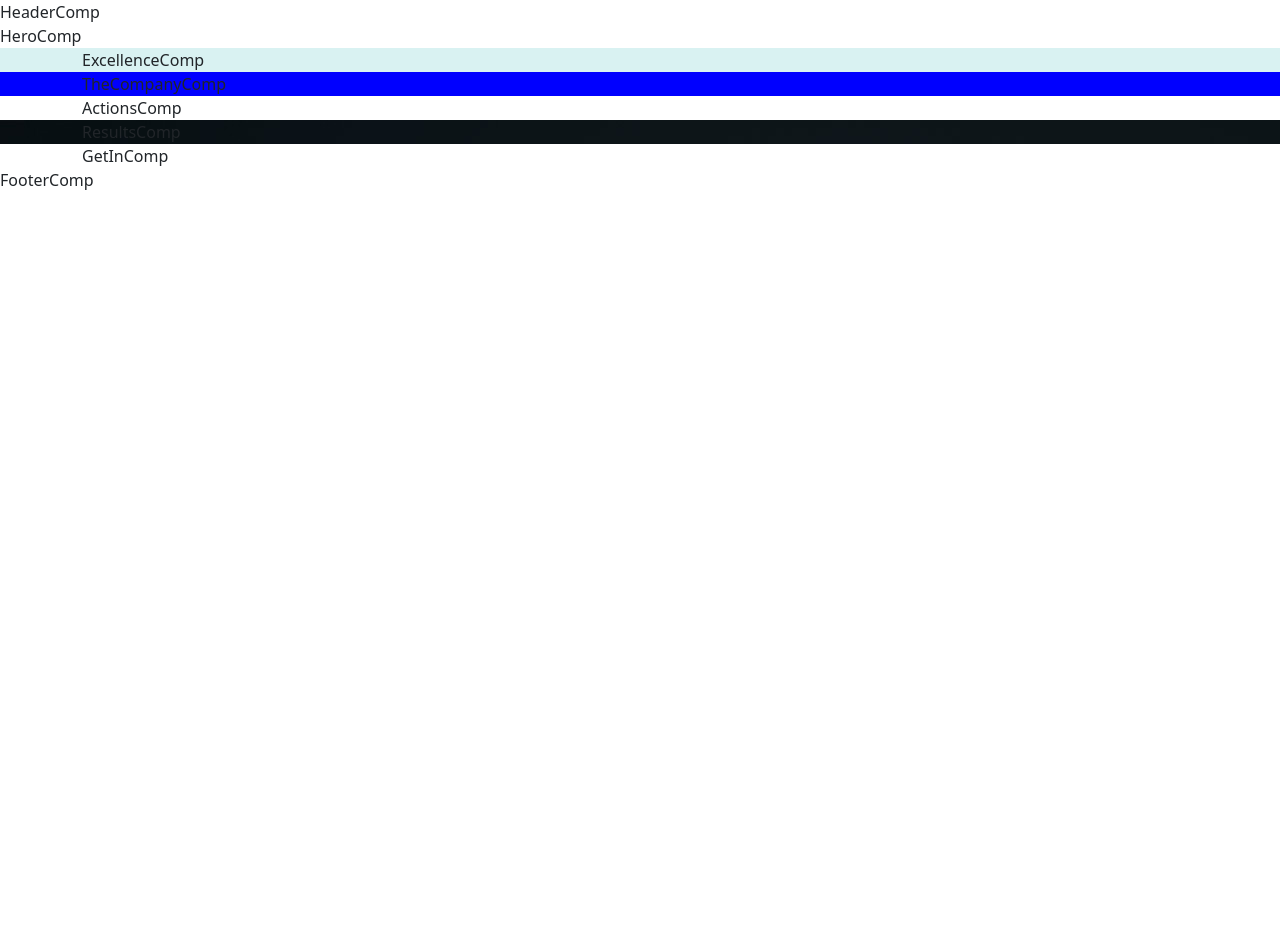
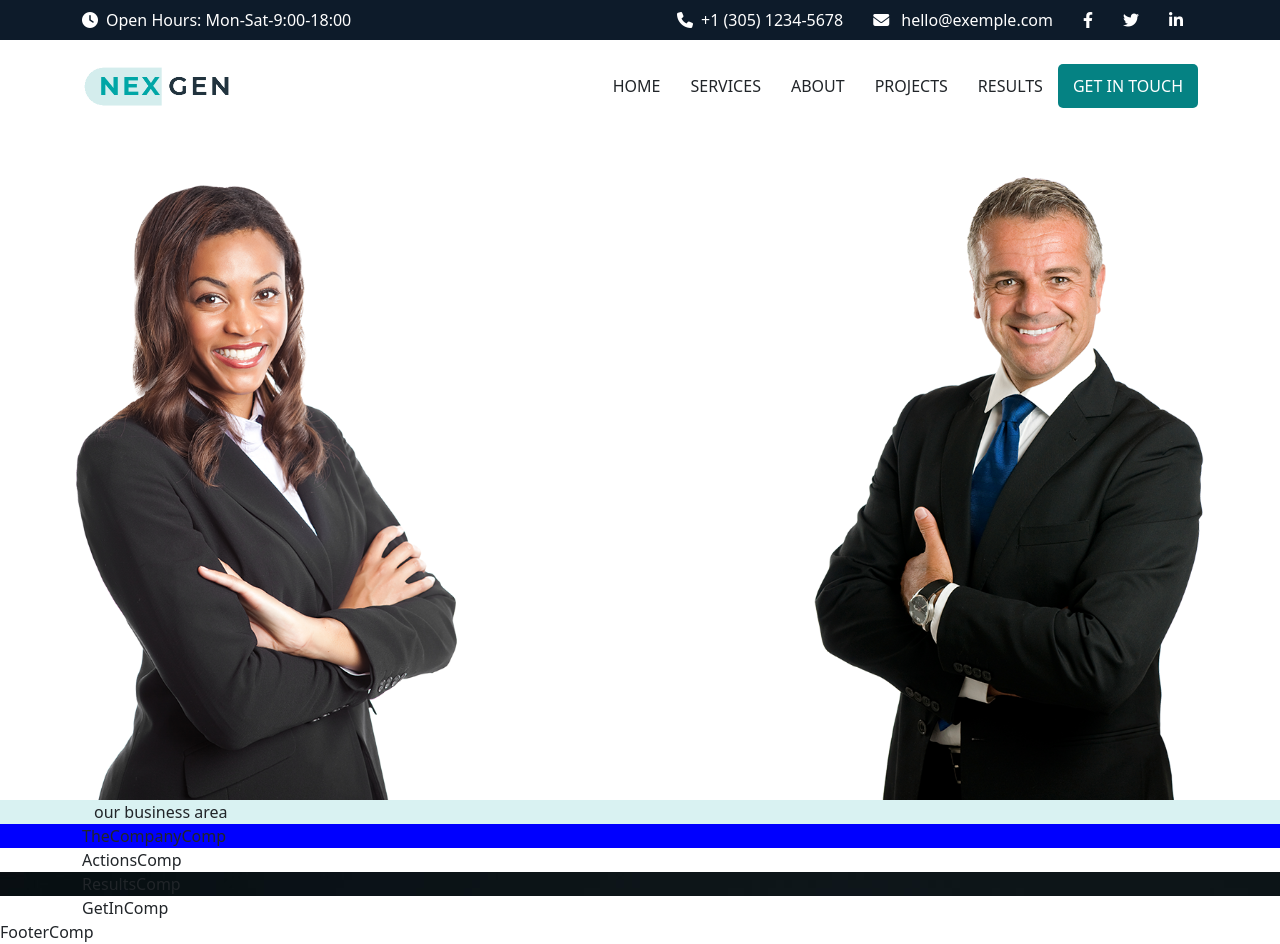
Before and after one commit to MatteoTuveri/proj-html-vuejs, a Vue app: page / in a window 1280 px wide. Before the commit the page ends 800 px from the top, so only its background shows below. Built offline with nearby package versions, Linux system fonts and the light colour scheme.

Commit message:
Add header and jumbotron

```diff
--- a/src/App.vue
+++ b/src/App.vue
@@ -1,11 +1,12 @@
 <template>
-  <header>
-    <!-- navigation -->
-    <HeaderComp />
+  <header><!-- navigation -->
+    <div class="container py-2">
+      <HeaderComp />
+    </div>
   </header>
   <main>
     <div id="hero" class=""> <!-- hero -->
-      <HeroComp />
+      <HeroComp  />
     </div>
     <div id="excellence" class=""> <!-- cards excellence in services -->
       <div class="container">
@@ -79,4 +80,8 @@ export default {
 #get-in{
   background-color: $secondary-bg-font;
 }
+header{
+  background-color: $primary-font ;
+  height: 5vh;
+}
 </style>
--- a/src/components/ExcellenceComp.vue
+++ b/src/components/ExcellenceComp.vue
@@ -1,6 +1,24 @@
 <template>
-    <div>
-        ExcellenceComp
+    <div class="container">
+        <div>
+            <div>
+                our business area
+            </div>
+            <div>
+
+            </div>
+            <div>
+                <div>
+
+                </div>
+                <div>
+
+                </div>
+            </div>
+        </div>
+        <div>
+
+        </div>
     </div>
 </template>
 <script>
--- a/src/components/HeaderComp.vue
+++ b/src/components/HeaderComp.vue
@@ -1,6 +1,28 @@
 <template>
-    <div>
-        HeaderComp
+    <div class="d-flex justify-content-between text-white">
+        <div>
+            <i class="fa-solid fa-clock me-2"></i>
+            <span>Open Hours: Mon-Sat-9:00-18:00</span>
+        </div>
+        <ul class="d-flex mb-0">
+            <li>
+                <i class="fa-solid fa-phone me-2"></i>
+                <span>+1 (305) 1234-5678</span>
+            </li>
+            <li>
+                <i class="fa-solid fa-envelope me-2"></i>
+                hello@exemple.com
+            </li>
+            <li>
+                <i class="fa-brands fa-facebook-f"></i>
+            </li>
+            <li>
+                <i class="fa-brands fa-twitter"></i>
+            </li>
+            <li>
+                <i class="fa-brands fa-linkedin-in"></i>
+            </li>
+        </ul>
     </div>
 </template>
 <script>
@@ -13,4 +35,11 @@ export default {
     }
 }
 </script>
-<style lang="scss" scoped></style>
+<style lang="scss" scoped>
+ul{
+    list-style: none;
+    li{
+        margin: 0px 15px;
+    }
+}
+</style>
--- a/src/components/HeroComp.vue
+++ b/src/components/HeroComp.vue
@@ -1,16 +1,46 @@
 <template>
-    <div>
-        HeroComp
+    <div class="w-100 position-relative">
+        <div class="nav position-absolute w-100 p-4">
+            <div class="container">
+                <NavList class="w-100" :items-array="['home', 'services', 'about', 'projects', 'results', 'get in touch']"
+                    :logo="'/Images/imgs/logo.PNG'" />
+            </div>
+        </div>
+        <div class="hero w-100 position-2">
+        </div>
     </div>
 </template>
 <script>
+import NavList from './reusable/NavList.vue';
 export default {
-    name:'HeroComp',
-    data(){
-        return{
+    name: 'HeroComp',
+    data() {
+        return {
 
         }
-    }
+    },
+    components: { NavList }
 }
 </script>
-<style lang="scss" scoped></style>
+<style lang="scss" scoped>
+.nav{
+    top:0px;
+}
+.hero{
+    height: 95vh;
+    background-image: url('/Images/imgs/bg-parallax.png');
+    background-size: cover;
+}
+.position-1{
+        background-position: 0% 0%;
+        transition: 5s;
+    }
+    .position-2{
+        background-position: 50% 0%;
+        transition: 5s;
+    }
+    .position-3{
+        background-position: 100% 0%;
+        transition: 5s;
+    }
+</style>
--- a/src/components/reusable_components/NavList.vue
+++ b/src/components/reusable/ImgCard.vue
@@ -5,7 +5,7 @@
 </template>
 <script>
 export default {
-    name:'NavList',
+    name:'ImgCard',
     data(){
         return{
 
--- a/src/components/reusable_components/CardList.vue
+++ b/src/components/reusable/InfoCard.vue
@@ -5,7 +5,7 @@
 </template>
 <script>
 export default {
-    name:'CardList',
+    name:'InfoCard',
     data(){
         return{
 
--- /dev/null
+++ b/src/components/reusable/NavList.vue
@@ -0,0 +1,50 @@
+<template>
+    <div class="d-flex justify-content-between align-items-center">
+        <div class="img">
+            <img :src="logo" alt="logo">
+        </div>
+        <ul class="d-flex align-items-center mb-0">
+            <li v-for="(item, index) in itemsArray">{{ item }}</li>
+        </ul>
+    </div>
+</template>
+<script>
+export default {
+    name: 'NavList',
+    data() {
+        return {
+
+        }
+    },
+    props: {
+        itemsArray: Array,
+        logo: String
+    }
+}
+</script>
+<style lang="scss" scoped>
+@use '../../assets/style/partials/variables' as *;
+
+ul {
+    list-style: none;
+
+    li {
+        text-transform: uppercase;
+        padding: 10px 15px;
+        cursor: pointer;
+    }
+
+    li:last-child {
+        background-color: $special-bg-font;
+        border-radius: 5px;
+        color: white;
+    }
+}
+
+.img{
+    width: 150px;
+    img{
+        width: 100%;
+    }
+}
+</style>
```
Also changed, not shown: public/Images/imgs/logo.PNG (added), src/components/reusable/AnimatedNumber.vue (renamed from src/components/reusable_components/AnimatedNumber.vue), src/components/reusable/TitledArrowList.vue (renamed from src/components/reusable_components/TitledArrowList.vue).
